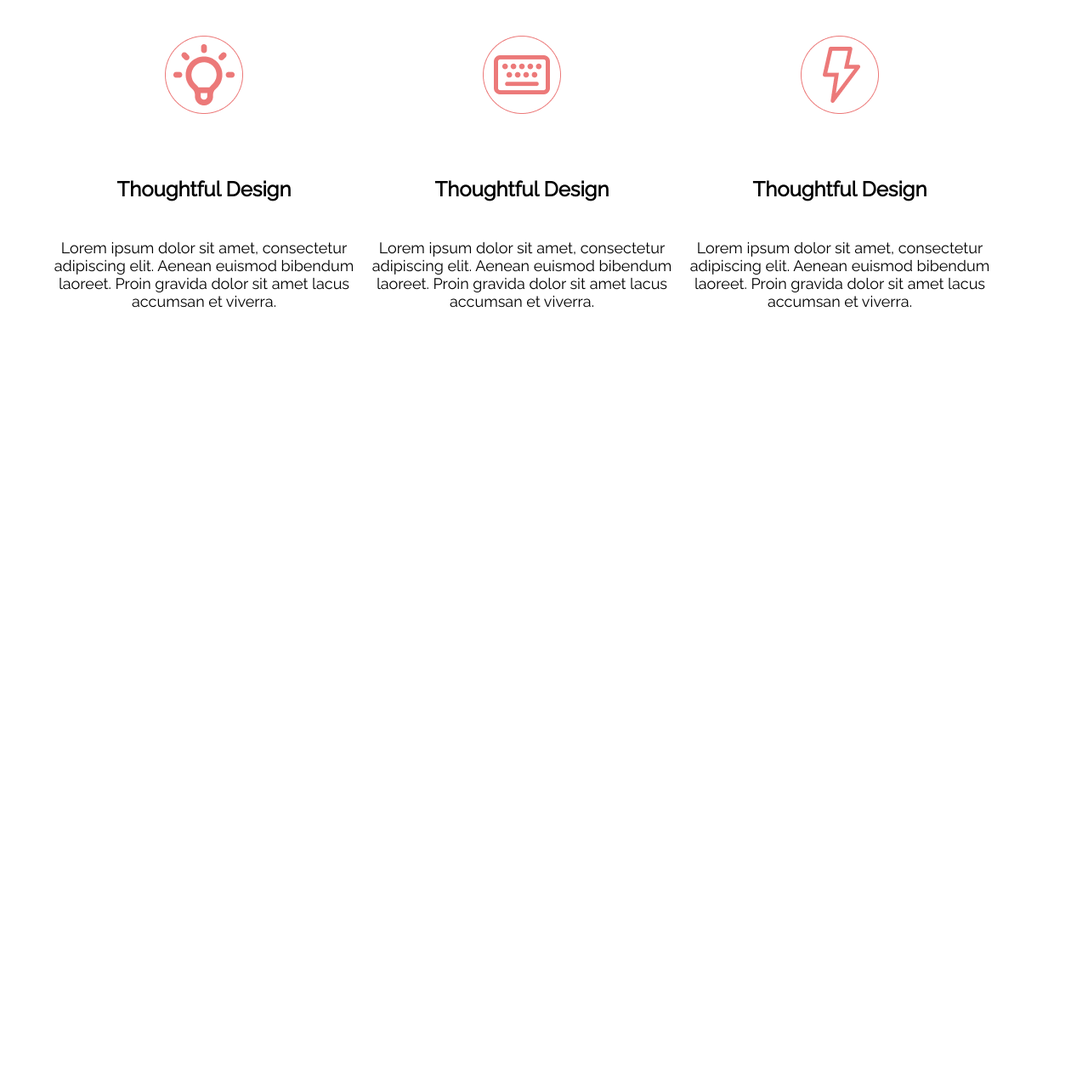
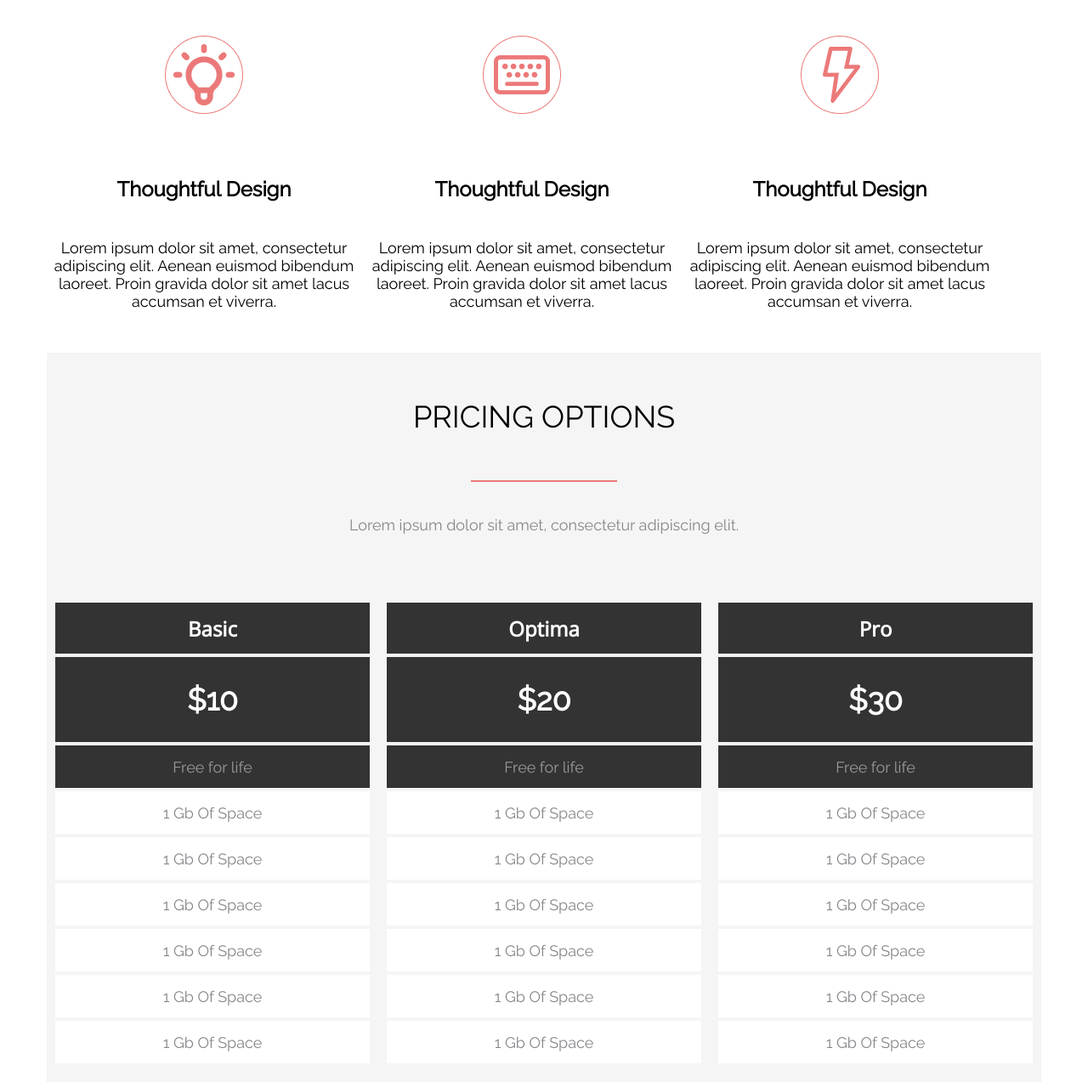
Before and after one commit to YY-Yulia/AXIT3, a plain HTML site: page index.html in a window 1280 px wide. Shown: the part 872-2145 px from the top of the page at 85% size. Before the commit the page ends 1287 px from the top, so only its background shows below. Drawn offline with nearby package versions, Linux system fonts and the light colour scheme; files that its build step writes are made by us from their sources.

Commit message:
init(AXIT3): add index and style

```diff
--- a/index.html
+++ b/index.html
@@ -4,8 +4,9 @@
     <meta charset="UTF-8">
     <meta name="viewport" content="width=device-width, initial-scale=1.0">
     <title></title>
-    <link rel="stylesheet" href="./sryle/style.css">
-    <link rel="stylesheet" href="./sryle/hm3tabs-style.css">
+    <link rel="stylesheet" href="./style/style.css">
+    <link rel="stylesheet" href="./style/hm3tabs-style.css">
+    <link rel="stylesheet" href="./style/hm5-style.css">
     <link href="https://fonts.googleapis.com/css2?family=Raleway&display=swap" rel="stylesheet">
     <link href="https://fonts.googleapis.com/css2?family=Raleway&display=swap" rel="stylesheet">
     <link href="https://fonts.googleapis.com/css2?family=Open+Sans&display=swap" rel="stylesheet">
@@ -59,6 +60,49 @@
             elit. Aenean euismod bibendum laoreet. Proin gravida  dolor sit amet lacus accumsan et viverra.</p>
         </article>
     </section>
+    <section class="content">
+        <div class="content__header">
+            <h2 class="content__header__title">PRICING OPTIONS</h2>
+            <div class="content__header__separator"></div>
+            <h5 class="content__header__subtitle">Lorem ipsum dolor sit amet, consectetur adipiscing elit.</h5>
+        </div>
+        <div class="box">
+            <div class="box__list box__list_hover">
+                <h4 class="box__list__title">Basic</h4>
+                <h3 class="box__list__price">$10</h3>
+                <h5 class="box__list__description">Free for life</h5>
+                <h5 class="box__list__text">1 gb of space</h5>
+                <h5 class="box__list__text">1 gb of space</h5>
+                <h5 class="box__list__text">1 gb of space</h5>
+                <h5 class="box__list__text">1 gb of space</h5>
+                <h5 class="box__list__text">1 gb of space</h5>
+                <h5 class="box__list__text">1 gb of space</h5>
+            </div>
+            <div class="box__list box__list_hover">
+                <h4 class="box__list__title">Optima</h4>
+                <h3 class="box__list__price">$20</h3>
+                <h5 class="box__list__description">Free for life</h5>
+                <h5 class="box__list__text">1 gb of space</h5>
+                <h5 class="box__list__text">1 gb of space</h5>
+                <h5 class="box__list__text">1 gb of space</h5>
+                <h5 class="box__list__text">1 gb of space</h5>
+                <h5 class="box__list__text">1 gb of space</h5>
+                <h5 class="box__list__text">1 gb of space</h5>
+            </div>
+            <div class="box__list box__list_hover">
+                <h4 class="box__list__title">Pro</h4>
+                <h3 class="box__list__price">$30</h3>
+                <h5 class="box__list__description">Free for life</h5>
+                <h5 class="box__list__text">1 gb of space</h5>
+                <h5 class="box__list__text">1 gb of space</h5>
+                <h5 class="box__list__text">1 gb of space</h5>
+                <h5 class="box__list__text">1 gb of space</h5>
+                <h5 class="box__list__text">1 gb of space</h5>
+                <h5 class="box__list__text">1 gb of space</h5>
+            </div>
+        </div>
+
+    </section>
 
 
 
--- /dev/null
+++ b/style/hm5-style.css
@@ -0,0 +1,98 @@
+.content {
+    width: 1170px;
+    margin: auto;
+    background: #F5F5F5;
+    margin-bottom: 50px;
+
+height: 900px;
+}
+.content__header__title {
+    flex-direction: column;
+    justify-content: center;
+    flex-shrink: 0;
+    text-align: center;
+    font-family: Raleway;
+    line-height: 150px;
+    font-size: 36px;
+}
+.content__header__separator {
+    width: 170px;
+    border: .5px solid #EC7979;
+    margin: auto;
+    margin-bottom: 40px;
+}
+.content__header__subtitle {
+    color: #86878B;
+text-align: center;
+font-family: Raleway;
+font-size: 18px;
+font-weight: 400;
+line-height: normal;
+margin-bottom: 79px;
+}
+.box {
+    display: flex;
+    justify-content: space-around;
+}
+.box__list_hover:hover {
+    border: 2px solid rgba(245, 245, 245, 1);
+    box-shadow: 0px 4px 10px rgba(51, 51, 51, 1);
+    transform: translateY(-20px);
+}
+.box__list__title {
+    display: flex;
+    width: 370px;
+    height: 60px;
+    flex-direction: column;
+    justify-content: center;
+    flex-shrink: 0;
+    color: #FFF;
+    text-align: center;
+    font-family: Open Sans;
+    font-size: 24px;
+    font-weight: 700;
+    background: #333;
+    border: 2px solid #F5F5F5;
+    text-transform: capitalize;
+}
+.box__list__price {
+    display: flex;
+    height: 100px;
+    flex-direction: column;
+    justify-content: center;
+    color: #FFF;
+    text-align: center;
+    font-family: Raleway;
+    font-size: 36px;
+    font-weight: 700;
+    background: #333;
+    border: 2px solid #F5F5F5;
+}
+.box__list__description {
+    color: rgba(255, 255, 255, 0.50);
+    text-align: center;
+    font-family: Raleway;
+    font-size: 18px;
+    font-weight: 400;
+    background: #333;
+    height: 50px;
+    border: 2px solid #F5F5F5;
+    display: flex;
+    flex-direction: column;
+    justify-content: center;
+}
+.box__list__text {
+    height: 50px;
+    flex-shrink: 0;
+    border: 2px solid #F5F5F5;
+    background: #FFF;
+    color: #86878B;
+    text-align: center;
+    font-family: Raleway;
+    font-size: 18px;
+    font-weight: 400;
+    text-transform: capitalize;
+    display: flex;
+    flex-direction: column;
+    justify-content: center;
+}
```
